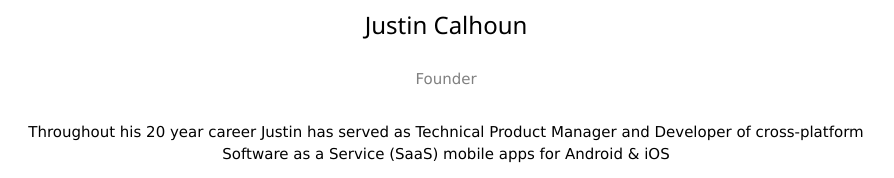
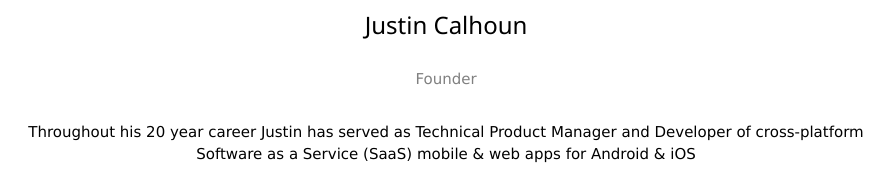
Before and after one commit to vvsCodeDev/vvsCodeWebDev, a website: page public/index.html in a window 1280 px wide. Shown: the part 2105-2283 px from the top of the page, without its empty margins (194-1088 px from the left). Drawn offline with Linux system fonts and the light colour scheme.

Commit message:
added text

```diff
--- a/public/index.html
+++ b/public/index.html
@@ -125,7 +125,7 @@
       <img src="images/justin_about2.jpg" alt="Justin" style="width:120px">
       <h3>Justin Calhoun</h3>
       <p style="color:grey;">Founder</p>
-      <p style="width: 70%;">Throughout his 20 year career Justin has served as Technical Product Manager and Developer of cross-platform Software as a Service (SaaS) mobile apps for Android & iOS</p>
+      <p style="width: 70%;">Throughout his 20 year career Justin has served as Technical Product Manager and Developer of cross-platform Software as a Service (SaaS) mobile & web apps for Android & iOS</p>
     </div>
   </div>
 
```
